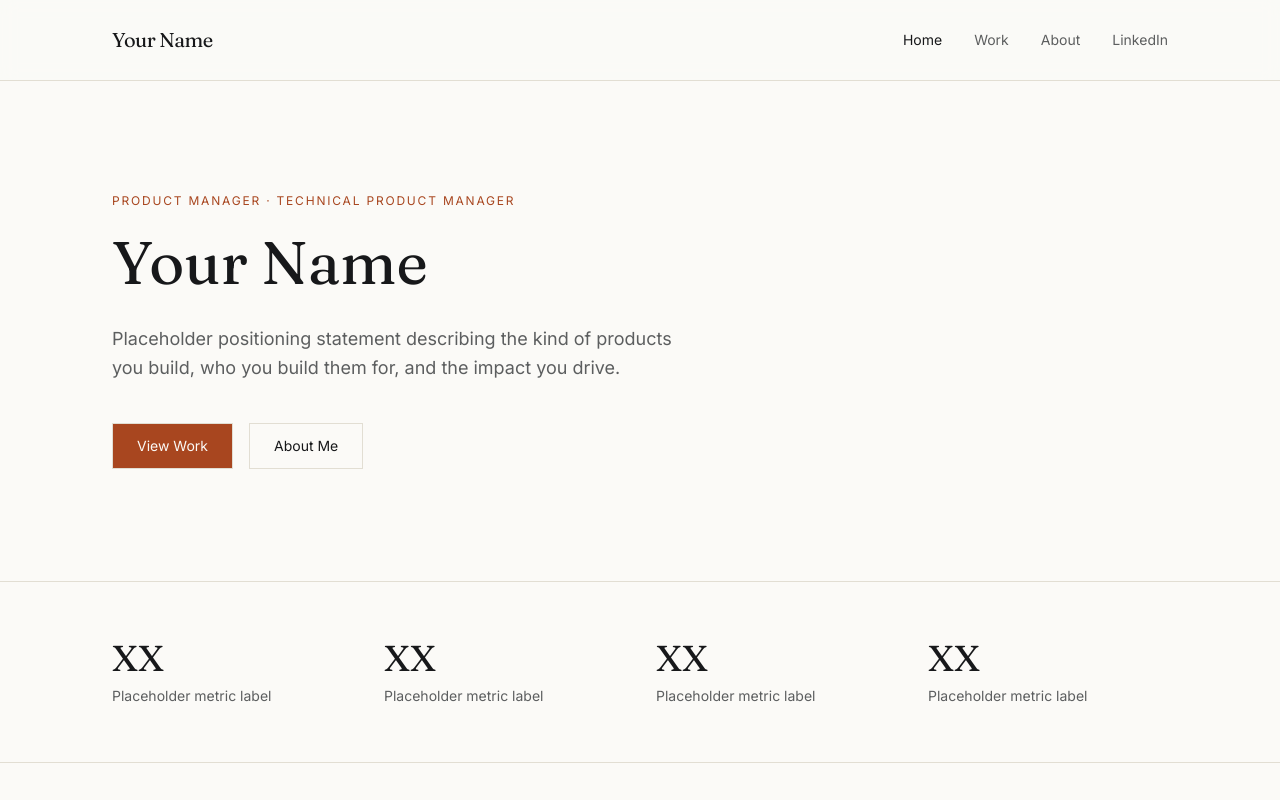
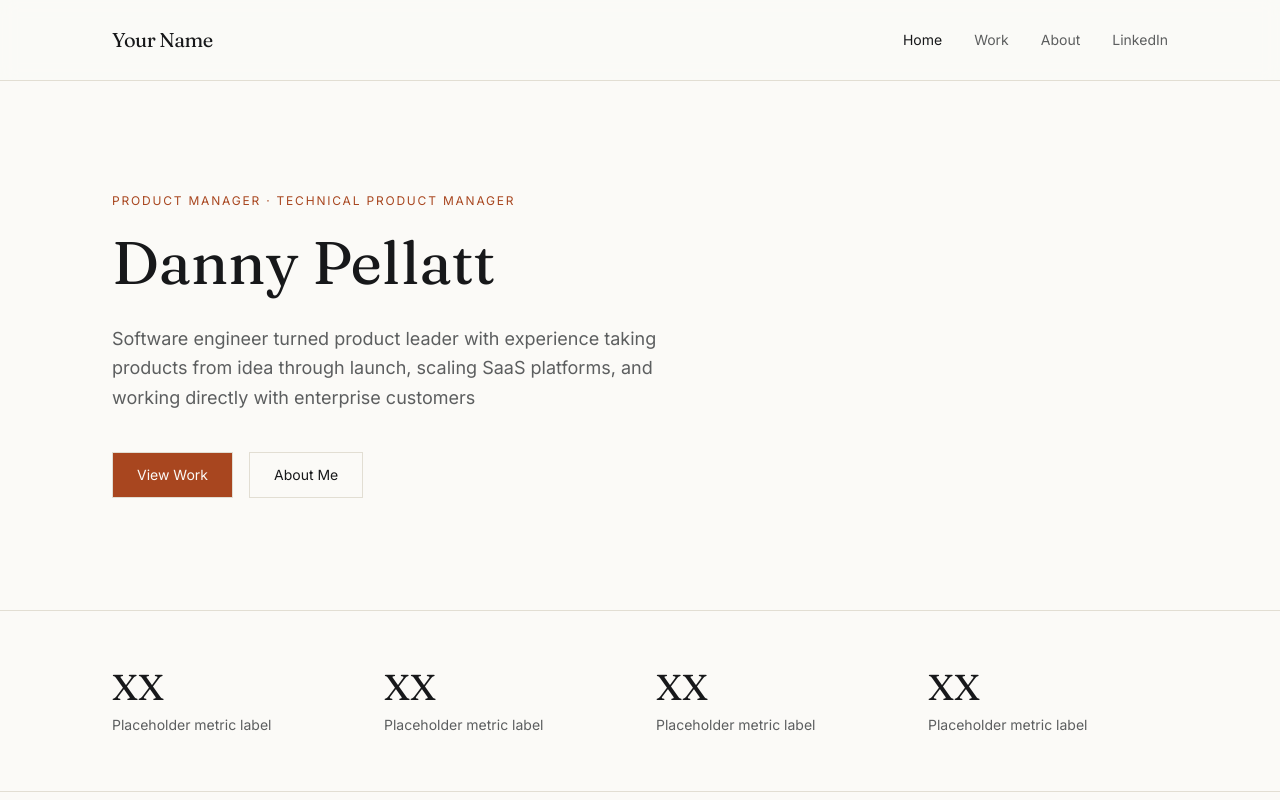
Before and after one commit to dannypellatt/product_website, a Next.js app: page / in a window 1280 px wide. Shown: the top 800 px of the page. Built offline with nearby package versions, Linux system fonts and the light colour scheme.

Commit message:
Update Hero Information.tsx
Changed name and generic placeholders to info in Hero

```diff
--- a/src/components/home/Hero.tsx
+++ b/src/components/home/Hero.tsx
@@ -9,11 +9,11 @@ export default function Hero() {
           Product Manager &middot; Technical Product Manager
         </p>
         <h1 className="mt-4 max-w-3xl font-serif text-4xl leading-tight sm:text-6xl">
-          Your Name
+          Danny Pellatt
         </h1>
         <p className="mt-6 max-w-xl text-lg leading-relaxed text-muted">
-          Placeholder positioning statement describing the kind of products
-          you build, who you build them for, and the impact you drive.
+          Software engineer turned product leader with experience taking products from idea through launch,
+          scaling SaaS platforms, and working directly with enterprise customers
         </p>
 
         <div className="mt-10 flex flex-wrap gap-4">
```
